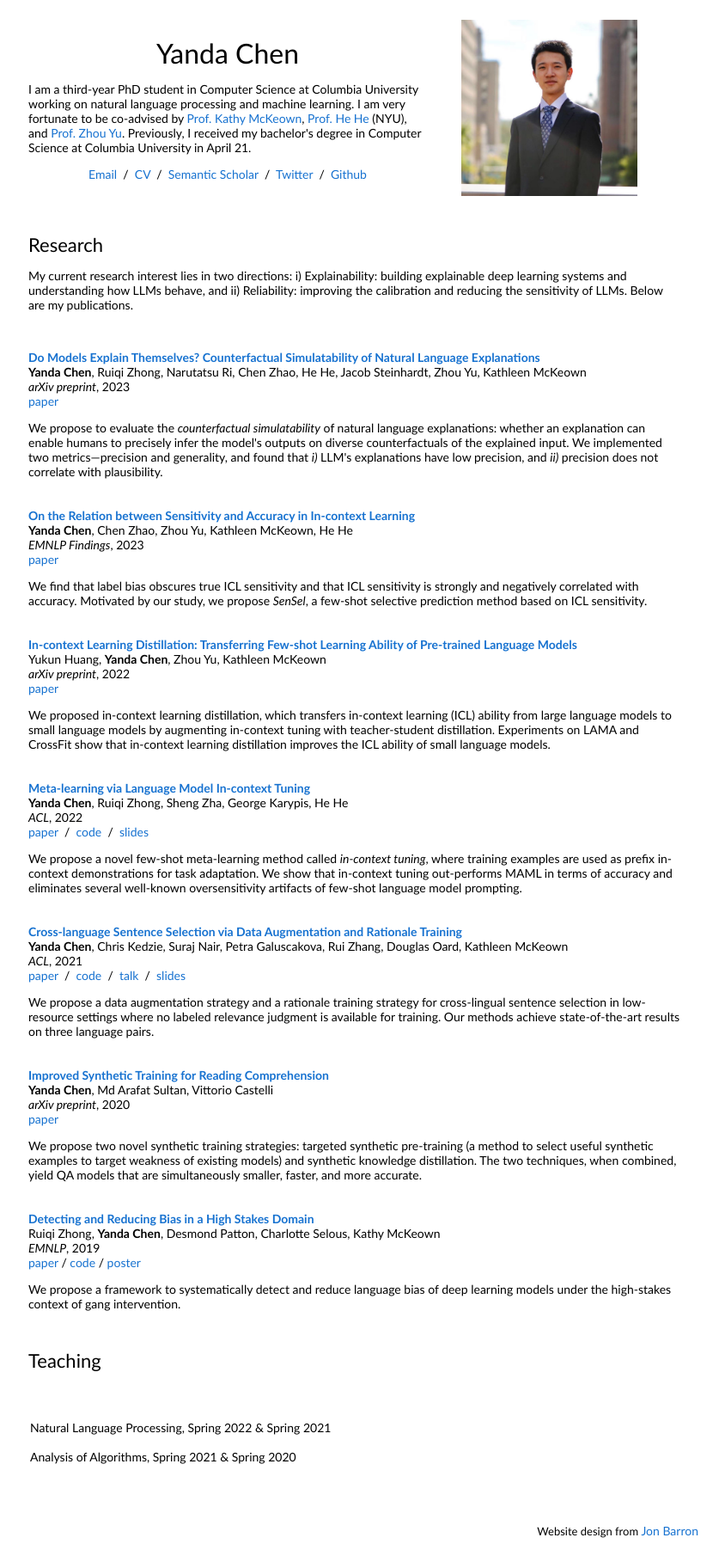
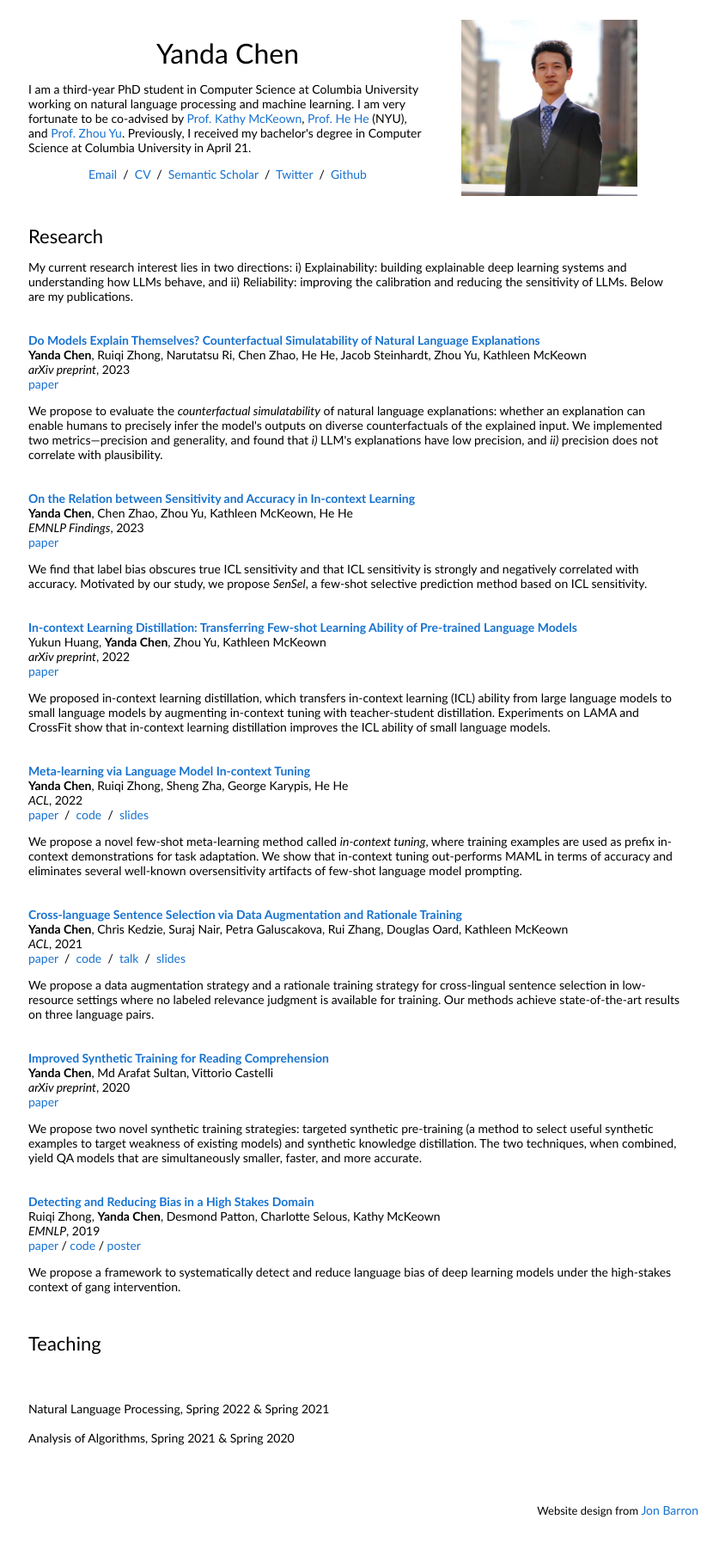
Before and after one commit to YanDaChen/yandachen.github.io, a plain HTML site: page index.html in a window 1280 px wide. Shown: the part 5-1815 px from the top of the page at 86% size, without its empty margins (227-1071 px from the left). After the commit the page ends 1791 px from the top, so only its background shows below. Drawn offline with Linux system fonts and the light colour scheme.

Commit message:
Update index.html

```diff
--- a/index.html
+++ b/index.html
@@ -57,7 +57,7 @@
                         style="width:100%;border:0px;border-spacing:0px;border-collapse:separate;margin-right:auto;margin-left:auto;">
                         <tbody>
                             <tr>
-                                <td style="padding:20px;width:100%;vertical-align:middle">
+                                <td style="padding:10px 20px;width:100%;vertical-align:middle">
                                     <heading>Research</heading>
                                     <p> My current research interest lies in two directions: i) Explainability: building
                                         explainable deep learning systems and understanding how LLMs behave, and ii)
@@ -242,7 +242,7 @@
                             </tr>
                         </tbody>
                     </table>
-                    <table width="100%" align="center" border="0" cellpadding="0">
+                    <table style="width:100%;border:0px;border-spacing:0px;border-collapse:separate;margin-right:auto;margin-left:auto;">
                         <tbody>
                             <tr>
                                 <td style="padding:20px;width:75%;vertical-align:middle">
```
